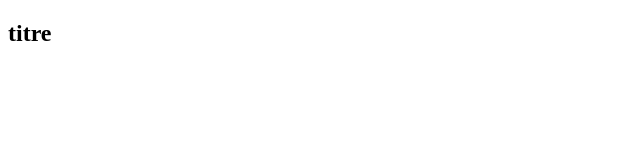
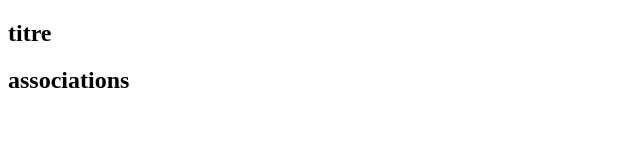
Before and after one commit to eldani02/git-mon-cv, a plain HTML site: page index.html in a window 1280 px wide. Shown: the whole page, without its empty margins (0-640 px from the left). Drawn offline with Linux system fonts and the light colour scheme.

Commit message:
mise en place de la section associations

```diff
--- a/index.html
+++ b/index.html
@@ -7,5 +7,6 @@
     </head>
     <body>
         <h2>titre</h2>
+        <h2>associations</h2>
     </body>
 </html>
```
